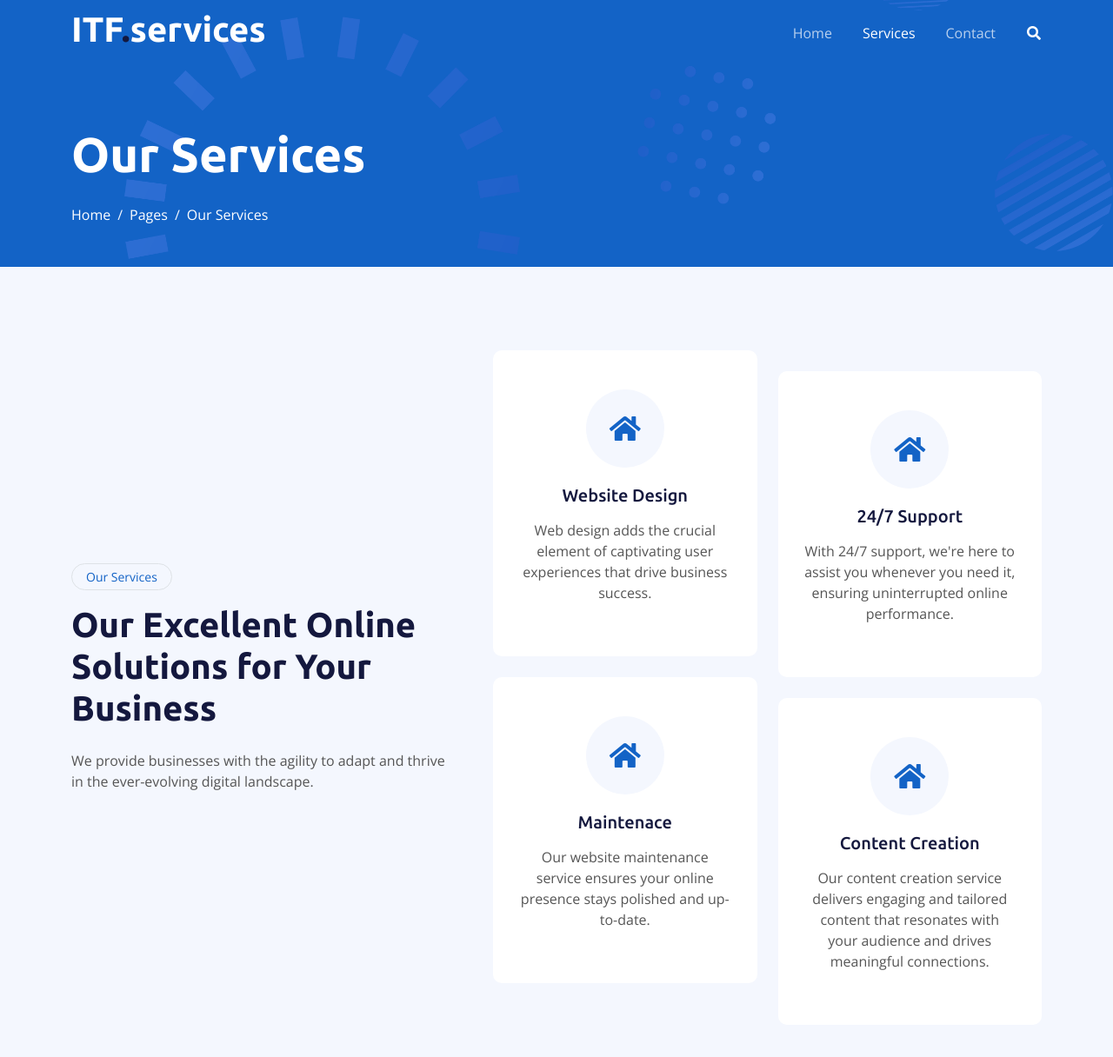
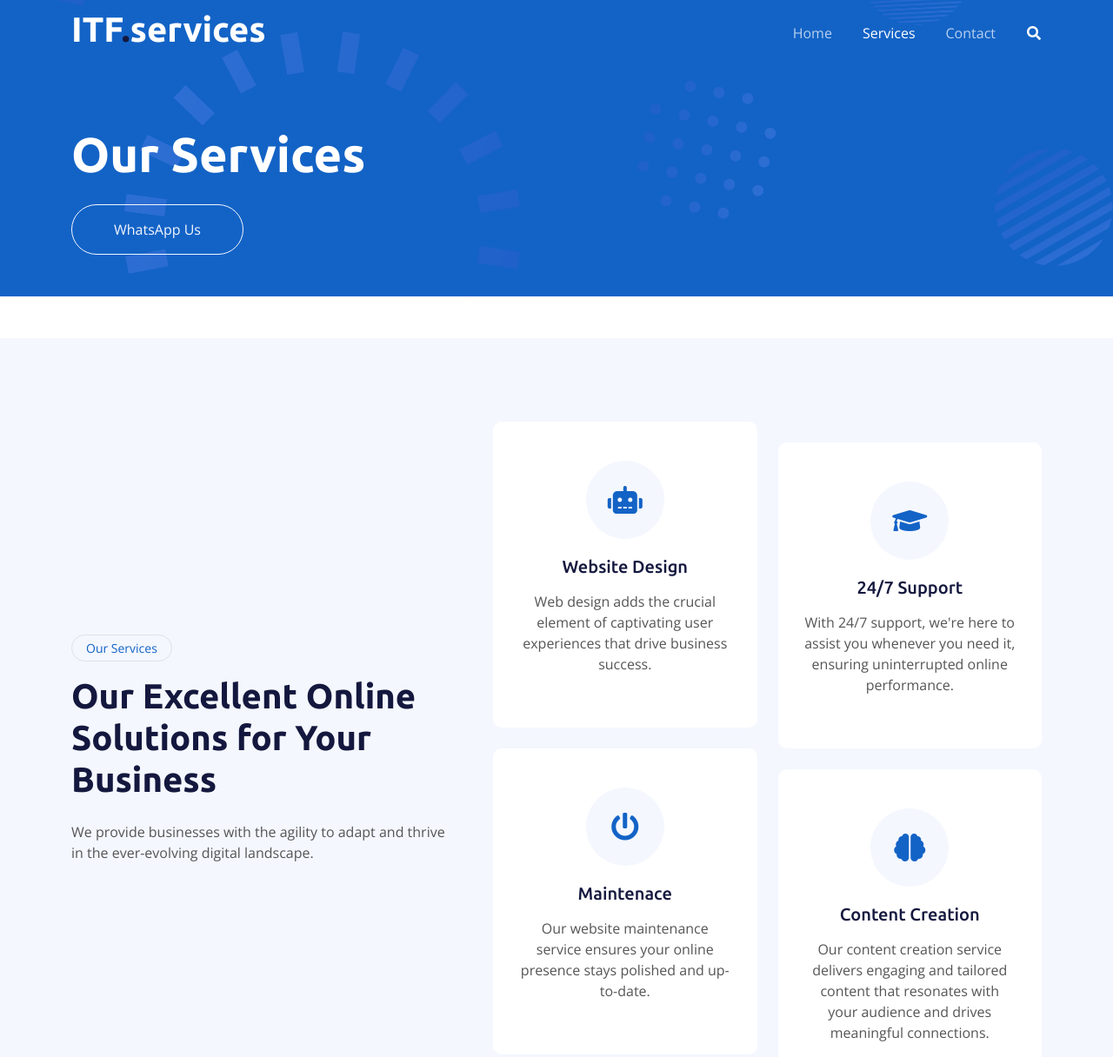
Before and after one commit to lucabakshi/servicewebsite, a plain HTML site: page service.html in a window 1280 px wide. Shown: the top 1216 px of the page at 87% size. Drawn offline with nearby package versions, Linux system fonts and the light colour scheme.

Commit message:
Add files via upload

```diff
--- a/service.html
+++ b/service.html
@@ -88,11 +88,13 @@
                 <div class="col-lg-6 align-self-center text-center text-lg-start mb-lg-5">
                     <h1 class="display-4 text-white mb-4 animated slideInRight">Our Services</h1>
                     <nav aria-label="breadcrumb">
-                        <ol class="breadcrumb justify-content-center justify-content-lg-start mb-0">
+                        <!--<ol class="breadcrumb justify-content-center justify-content-lg-start mb-0">
                             <li class="breadcrumb-item"><a class="text-white" href="#">Home</a></li>
                             <li class="breadcrumb-item"><a class="text-white" href="#">Pages</a></li>
                             <li class="breadcrumb-item text-white active" aria-current="page">Our Services</li>
-                        </ol>
+                        </ol>-->
+
+						<a href="https://wa.me/message/RIZ67BOGJ3I6I1" class="btn btn-outline-light py-sm-3 px-sm-5 rounded-pill animated slideInRight">WhatsApp Us</a>
                     </nav>
                 </div>
                 <div class="col-lg-6 align-self-end text-center text-lg-end">
@@ -126,7 +128,7 @@
 
 
     <!-- Service Start -->
-    <div class="container-fluid bg-light py-5">
+   <div class="container-fluid bg-light mt-5 py-5">
         <div class="container py-5">
             <div class="row g-5 align-items-center">
                 <div class="col-lg-5 wow fadeIn" data-wow-delay="0.1s">
@@ -142,7 +144,7 @@
                                 <div class="col-12 wow fadeIn" data-wow-delay="0.1s">
                                     <div class="service-item d-flex flex-column justify-content-center text-center rounded">
                                         <div class="service-icon btn-square">
-                                            <i class="fa fa-home fa-2x"></i>
+                                            <i class="fa fa-robot fa-2x"></i>
                                         </div>
                                         <h5 class="mb-3">Website Design</h5>
                                         <p>Web design adds the crucial element of captivating user experiences that drive business success.</p>
@@ -152,7 +154,7 @@
                                 <div class="col-12 wow fadeIn" data-wow-delay="0.5s">
                                     <div class="service-item d-flex flex-column justify-content-center text-center rounded">
                                         <div class="service-icon btn-square">
-                                            <i class="fa fa-home fa-2x"></i>
+                                            <i class="fa fa-power-off fa-2x"></i>
                                         </div>
                                         <h5 class="mb-3">Maintenace</h5>
                                         <p>Our website maintenance service ensures your online presence stays polished and up-to-date.</p>
@@ -166,7 +168,7 @@
                                 <div class="col-12 wow fadeIn" data-wow-delay="0.3s">
                                     <div class="service-item d-flex flex-column justify-content-center text-center rounded">
                                         <div class="service-icon btn-square">
-                                            <i class="fa fa-home fa-2x"></i>
+                                            <i class="fa fa-graduation-cap fa-2x"></i>
                                         </div>
                                         <h5 class="mb-3">24/7 Support</h5>
                                         <p>With 24/7 support, we're here to assist you whenever you need it, ensuring uninterrupted online performance.</p>
@@ -176,7 +178,7 @@
                                 <div class="col-12 wow fadeIn" data-wow-delay="0.7s">
                                     <div class="service-item d-flex flex-column justify-content-center text-center rounded">
                                         <div class="service-icon btn-square">
-                                            <i class="fa fa-home fa-2x"></i>
+                                            <i class="fa fa-brain fa-2x"></i>
                                         </div>
                                         <h5 class="mb-3">Content Creation</h5>
                                         <p>Our content creation service delivers engaging and tailored content that resonates with your audience and drives meaningful connections.</p>
@@ -199,7 +201,7 @@
             <div class="row g-5">
                 <div class="col-lg-5 wow fadeIn" data-wow-delay="0.1s">
                     <div class="btn btn-sm border rounded-pill text-primary px-3 mb-3">Testimonial</div>
-                    <h1 class="mb-4">What Say Our Clients!</h1>
+                    <h1 class="mb-4">What Our Clients Say!</h1>
                     <p class="mb-4"> </p>
                     <a class="btn btn-primary rounded-pill px-4" href="">Read More</a>
                 </div>
```
Also changed, not shown: contact.html (+3 -2 lines), index.html (+4 -4 lines).
